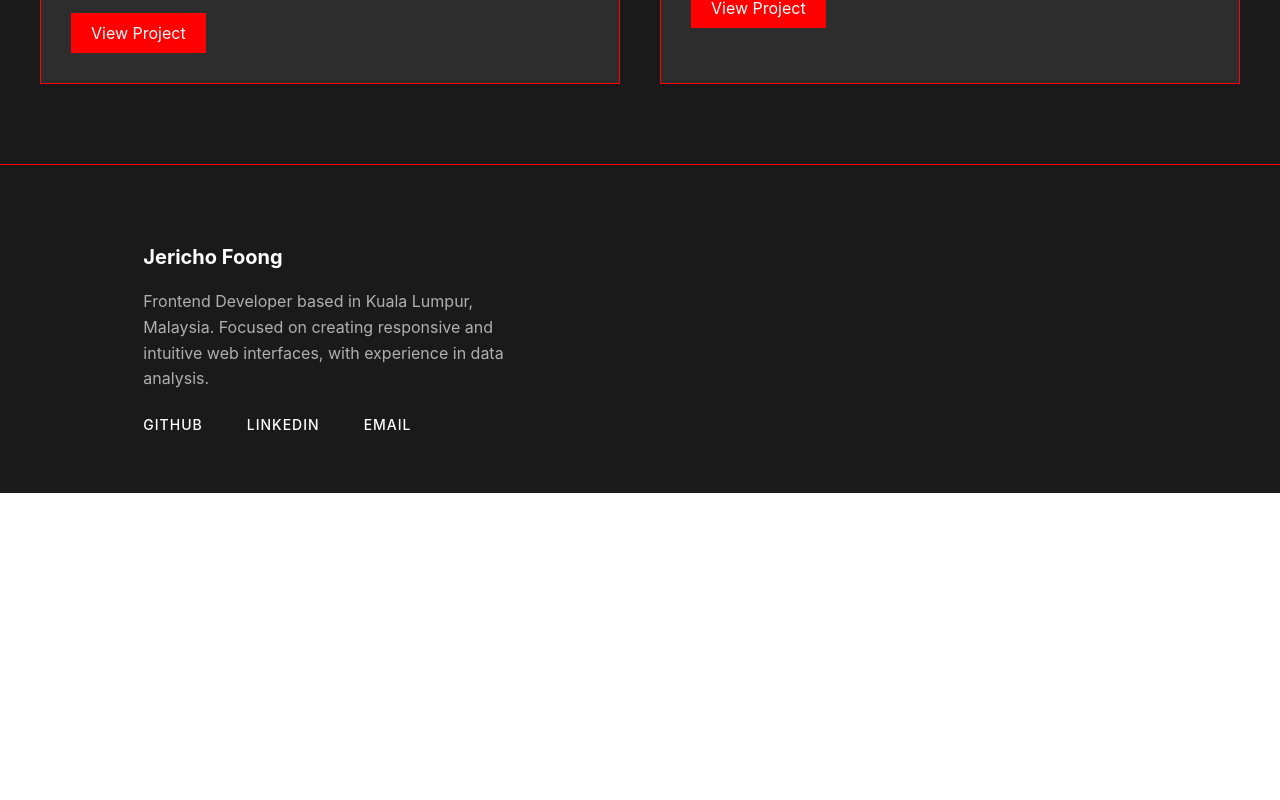
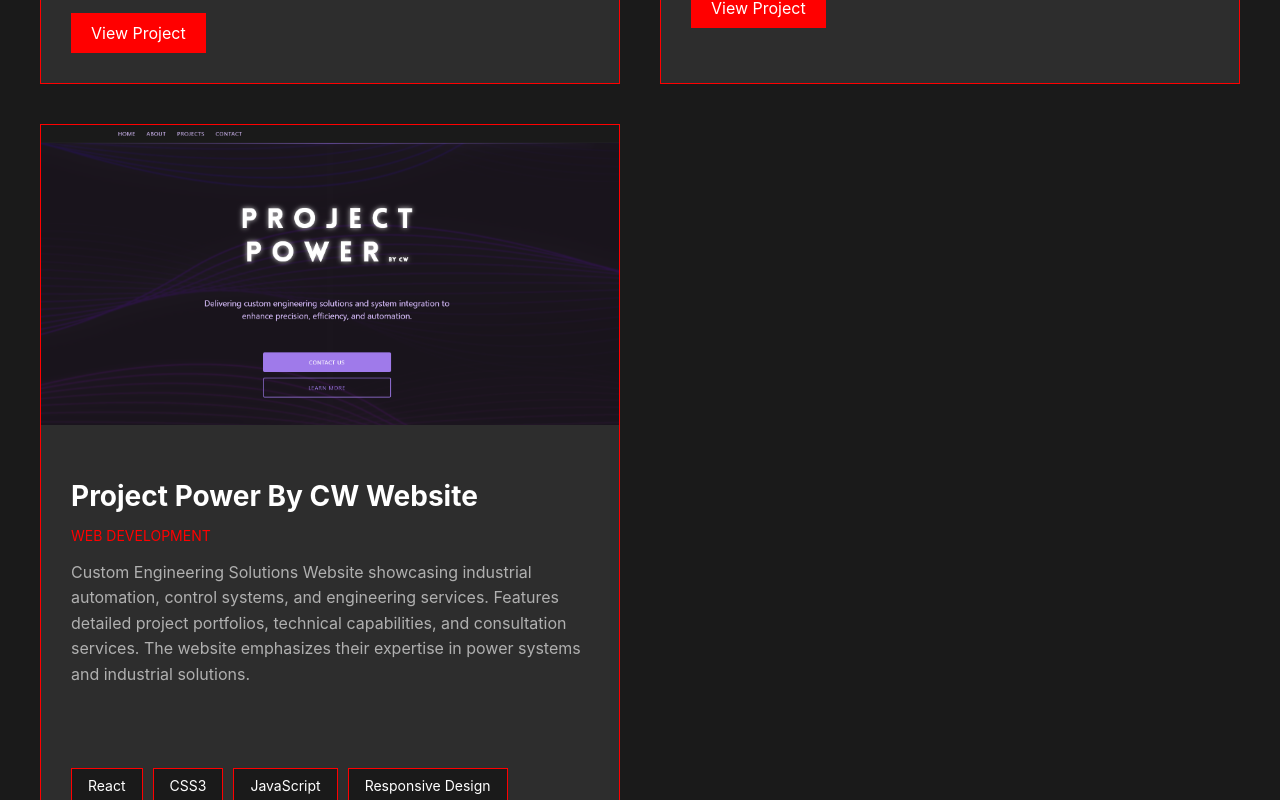
Before and after one commit to jericho0521/portfolio, a React (Create React App) app: page /projects in a window 1280 px wide. Shown: the part 940-1740 px from the top of the page. Before the commit the page ends 1433 px from the top, so only its background shows below. Built offline with nearby package versions, Linux system fonts and the light colour scheme; the HTML template or start-up script is replaced by a standard one.

Commit message:
info updates

```diff
--- a/src/components/Footer/Footer.jsx
+++ b/src/components/Footer/Footer.jsx
@@ -12,9 +12,9 @@ const Footer = () => {
             responsive and intuitive web interfaces, with experience in data analysis.
           </p>
           <div className="social-links">
-            <a href="https://github.com" target="_blank" rel="noopener noreferrer">Github</a>
-            <a href="https://linkedin.com" target="_blank" rel="noopener noreferrer">LinkedIn</a>
-            <a href="mailto:contact@example.com">Email</a>
+            <a href="https://github.com/jericho0521" target="_blank" rel="noopener noreferrer">Github</a>
+            <a href="https://linkedin.com/in/jerichofoong" target="_blank" rel="noopener noreferrer">LinkedIn</a>
+            <a href="mailto:jericho0521.@gmail.com">Email</a>
           </div>
         </div>
       </div>
--- a/src/pages/Contact.jsx
+++ b/src/pages/Contact.jsx
@@ -62,11 +62,11 @@ const Contact = () => {
           <section className="contact-info">
             <h2>Get in Touch</h2>
             <div className="contact-details">
-              <p>Phone: +1 (XXX) XXX-XXXX</p>
-              <p>Email: your.email@example.com</p>
+              <p>Phone: +60 (11) 542-57521</p>
+              <p>Email: jericho0521.@gmail.com</p>
               <div className="social-links">
-                <a href="https://github.com/yourusername" target="_blank" rel="noopener noreferrer">GitHub</a>
-                <a href="https://linkedin.com/in/yourusername" target="_blank" rel="noopener noreferrer">LinkedIn</a>
+                <a href="https://github.com/jericho0521" target="_blank" rel="noopener noreferrer">GitHub</a>
+                <a href="https://linkedin.com/in/jerichofoong" target="_blank" rel="noopener noreferrer">LinkedIn</a>
               </div>
             </div>
           </section>
--- a/src/pages/Home.jsx
+++ b/src/pages/Home.jsx
@@ -41,7 +41,7 @@ const Home = () => {
       <div className="swiss-cross"></div>
       <div className="grid-container">
         <div className="hero-section fade-in-up">
-          <p className="swiss-label">Portfolio / 2024</p>
+          <p className="swiss-label">Portfolio / 2025</p>
           <h1 className="hero-title">
             <span className="greeting">Hello, I'm</span>
             <span className="name">Jericho Foong</span>
--- a/src/pages/Projects.jsx
+++ b/src/pages/Projects.jsx
@@ -31,21 +31,21 @@ const Projects = () => {
         "Implemented data preprocessing and feature engineering"
       ]
     }
-    // ,
-    // {
-    //   name: "Customer Personality Analysis",
-    //   description: "A data analysis project that segments customers based on their purchasing behavior, demographics, and preferences. Using machine learning techniques to identify distinct customer groups and provide actionable marketing insights.",
-    //   image: require("../Files/cpa.png"),
-    //   technologies: ["Scala", "SQL", "Spark", "Data Visualization"],
-    //   liveLink: "/Customer Personality Analysis Code (2).html",
-    //   category: "Data Analysis",
-    //   highlights: [
-    //     "Analyzed customer data using clustering algorithms",
-    //     "Created visualizations to identify customer segments",
-    //     "Provided insights for targeted marketing strategies",
-    //     "Implemented data preprocessing and feature engineering"
-    //   ]
-    // }
+    ,
+    {
+      name: "Project Power By CW Website",
+      description: "Custom Engineering Solutions Website showcasing industrial automation, control systems, and engineering services. Features detailed project portfolios, technical capabilities, and consultation services. The website emphasizes their expertise in power systems and industrial solutions.",
+      image: require("../Files/powercw.png"),
+      technologies: ["React", "CSS3", "JavaScript", "Responsive Design"],
+      liveLink: "https://projectpowerbycw.com/",
+      category: "Web Development",
+      highlights: [
+        "Implemented responsive design for optimal viewing across all devices",
+        "Created an immersive gallery showcasing gaming facilities and event spaces",
+        "Designed modern UI highlighting gaming and esports features",
+        "Optimized performance for fast loading times"
+      ]
+    }
 
 
   ];
```
Also changed, not shown: src/Files/powercw.png (added).
